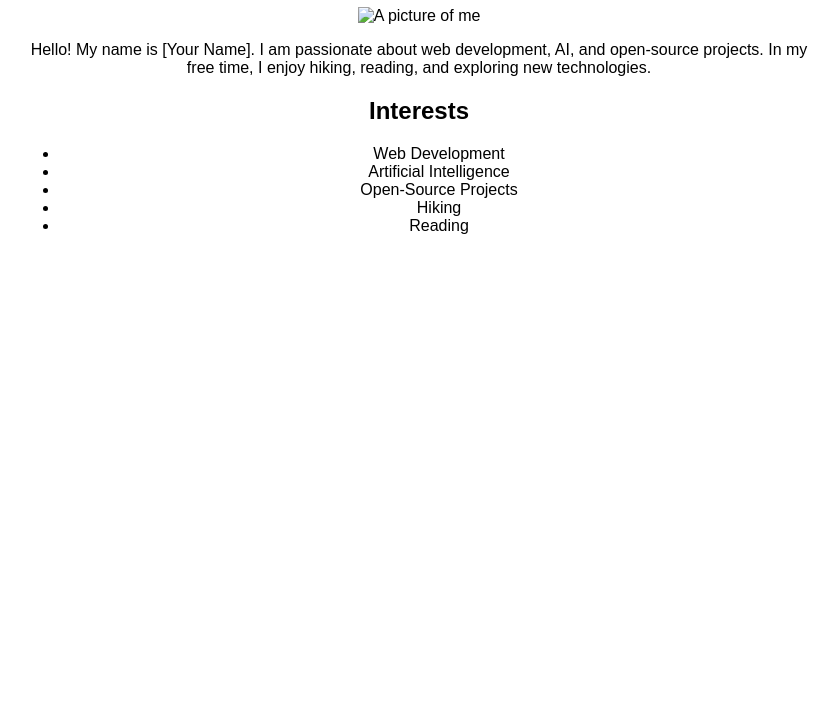
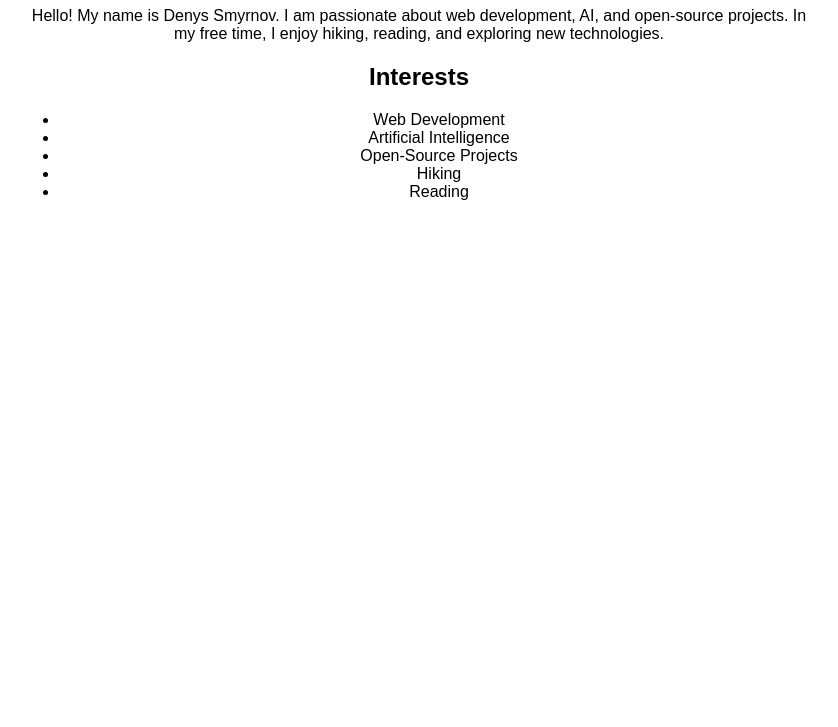
Before and after one commit to DenysSmyrnov-Pl/Web_PRJ, a plain HTML site: page Index.html in a window 1280 px wide. Shown: the part 73-800 px from the top of the page, without its empty margins (221-1059 px from the left). Drawn offline with Linux system fonts and the light colour scheme.

Commit message:
Some changes

```diff
--- a/Index.html
+++ b/Index.html
@@ -27,8 +27,7 @@
 <body>
     <div class="container">
         <h1>About Me</h1>
-        <img src="your-image-url.jpg" alt="A picture of me">
-        <p>Hello! My name is [Your Name]. I am passionate about web development, AI, and open-source projects. In my
+        <p>Hello! My name is Denys Smyrnov. I am passionate about web development, AI, and open-source projects. In my
             free time, I enjoy hiking, reading, and exploring new technologies.</p>
         <h2>Interests</h2>
         <ul>
```
